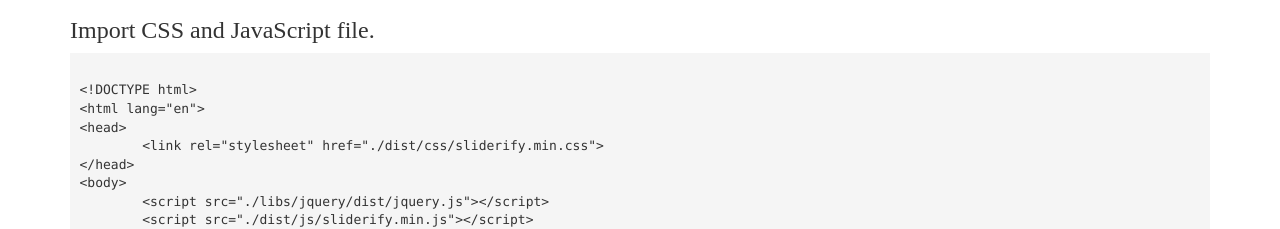
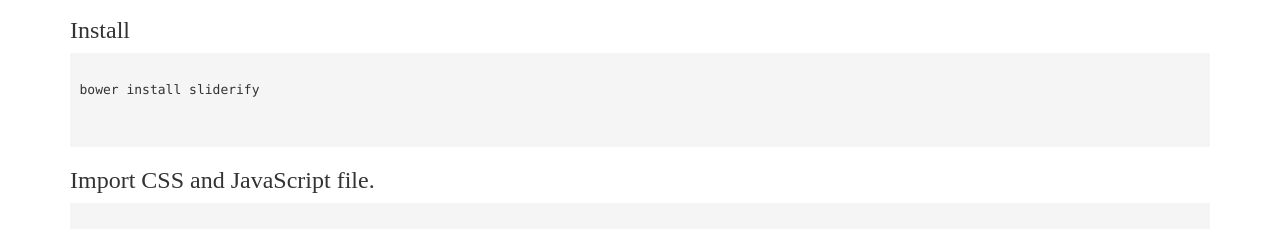
Before and after one commit to dabanlee/sliderify, a website: page index.html in a window 1280 px wide. Shown: the part 556-785 px from the top of the page. Drawn offline with Linux system fonts and the light colour scheme.

Commit message:
update html

```diff
--- a/index.html
+++ b/index.html
@@ -39,6 +39,13 @@
 	<section class="section">
 		<div class="container">
 			<h2>Getting Started With Sliderify</h2>
+
+			<h3>Install</h3>
+			<pre>
+				<code>
+bower install sliderify
+				</code>
+			</pre>
 
 			<h3>Import CSS and JavaScript file.</h3>
 			<pre>
```
